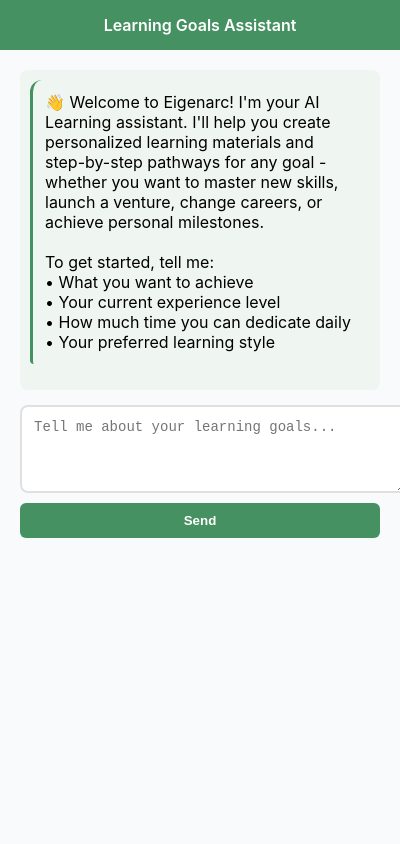
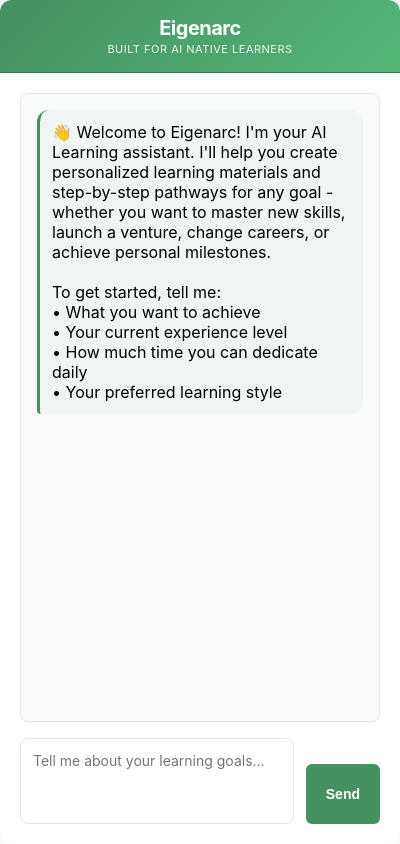
Before and after one commit to svylabs/eigenarc-ext, a browser extension: page popup.html in a window 400 px wide. Both pictures are taken after a click on the button "Get Started". Drawn offline with Linux system fonts and the light colour scheme.

Commit message:
Updating design

```diff
--- a/popup.html
+++ b/popup.html
@@ -9,20 +9,23 @@
       padding: 0;
       margin: 0;
       font-family: -apple-system, BlinkMacSystemFont, 'Segoe UI', Roboto, sans-serif;
-      background: linear-gradient(135deg, hsl(142, 35%, 42%) 0%, hsl(142, 40%, 52%) 100%);
+      background: #f8f9fa;
       overflow: hidden;
+      border: 1px solid #e0e0e0;
+      border-radius: 12px;
+      box-shadow: 0 8px 32px rgba(0,0,0,0.12);
     }
 
     .screen {
       display: none;
       width: 100%;
       height: 100%;
-      padding: 20px;
-      box-sizing: border-box;
-      background: hsl(210, 40%, 98%);
+      background: white;
       position: absolute;
       top: 0;
       left: 0;
+      border-radius: 12px;
+      overflow: hidden;
     }
 
     .screen.active {
@@ -30,10 +33,47 @@
       flex-direction: column;
     }
 
+    /* Header Component */
+    .app-header {
+      background: linear-gradient(135deg, hsl(142, 35%, 42%) 0%, hsl(142, 40%, 52%) 100%);
+      color: white;
+      padding: 16px 20px;
+      border-bottom: 1px solid hsl(142, 35%, 35%);
+      text-align: center;
+    }
+
+    .app-header .logo {
+      font-size: 20px;
+      font-weight: 700;
+      margin: 0;
+      letter-spacing: -0.5px;
+    }
+
+    .app-header .subtitle {
+      font-size: 11px;
+      opacity: 0.9;
+      margin: 2px 0 0 0;
+      font-weight: 400;
+      letter-spacing: 0.5px;
+      text-transform: uppercase;
+    }
+
+    .screen-content {
+      flex: 1;
+      padding: 20px;
+      display: flex;
+      flex-direction: column;
+      overflow: hidden;
+    }
+
     /* Welcome Screen */
     .welcome-content {
       text-align: center;
-      padding: 40px 20px;
+      padding: 60px 20px 40px;
+      flex: 1;
+      display: flex;
+      flex-direction: column;
+      justify-content: center;
     }
 
     .logo-container {
@@ -44,20 +84,21 @@
     }
 
     .logo-image {
-      width: 80px;
-      height: 80px;
-      margin-bottom: 10px;
+      width: 64px;
+      height: 64px;
+      margin-bottom: 12px;
     }
 
-    .logo-text {
-      font-size: 28px;
-      font-weight: bold;
+    .welcome-title {
+      font-size: 24px;
+      font-weight: 700;
       color: hsl(142, 35%, 42%);
-      margin: 0;
+      margin: 0 0 8px 0;
+      letter-spacing: -0.5px;
     }
 
-    .tagline {
-      font-size: 16px;
+    .welcome-subtitle {
+      font-size: 14px;
       color: #666;
       margin-bottom: 40px;
       line-height: 1.5;
@@ -84,25 +125,17 @@
       flex: 1;
       display: flex;
       flex-direction: column;
-    }
-
-    .chat-header {
-      background: hsl(142, 35%, 42%);
-      color: white;
-      padding: 15px;
-      margin: -20px -20px 20px -20px;
-      text-align: center;
-      font-weight: 600;
+      gap: 16px;
     }
 
     .chat-messages {
       flex: 1;
       overflow-y: auto;
-      padding: 10px;
-      background: hsl(142, 25%, 95%);
+      padding: 16px;
+      background: #fafbfc;
+      border: 1px solid #e1e5e9;
       border-radius: 8px;
-      margin-bottom: 15px;
-      max-height: 300px;
+      min-height: 300px;
     }
 
     .message {
@@ -124,30 +157,46 @@
       text-align: right;
     }
 
+    .chat-input-container {
+      display: flex;
+      gap: 12px;
+      align-items: flex-end;
+    }
+
     .chat-input {
-      width: 100%;
+      flex: 1;
+      height: 60px;
       padding: 12px;
-      border: 2px solid #e0e0e0;
+      border: 1px solid #e1e5e9;
       border-radius: 8px;
+      resize: none;
+      font-family: inherit;
       font-size: 14px;
-      resize: vertical;
-      min-height: 60px;
+      line-height: 1.4;
+      transition: border-color 0.2s;
     }
 
     .chat-input:focus {
       outline: none;
       border-color: hsl(142, 35%, 42%);
+      box-shadow: 0 0 0 3px hsl(142, 35%, 42%, 0.1);
     }
 
     .send-btn {
       background: hsl(142, 35%, 42%);
       color: white;
       border: none;
-      padding: 10px 20px;
+      padding: 12px 20px;
       border-radius: 6px;
-      margin-top: 10px;
+      font-size: 14px;
+      font-weight: 600;
       cursor: pointer;
-      font-weight: 600;
+      height: 60px;
+      transition: background-color 0.2s;
+    }
+
+    .send-btn:hover {
+      background: hsl(142, 35%, 38%);
     }
 
     /* Signin Screen */
@@ -305,13 +354,17 @@
 <body>
   <!-- Welcome Screen -->
   <div id="welcomeScreen" class="screen active">
+    <div class="app-header">
+      <div class="logo">Eigenarc</div>
+      <div class="subtitle">Built for AI Native Learners</div>
+    </div>
+    <div class="screen-content">
       <div class="welcome-content">
         <div class="logo-container">
           <img src="logo.svg" alt="Eigenarc Logo" class="logo-image">
-        <div class="logo-text">Eigenarc</div>
+          <div class="welcome-title">AI Learning Assistant</div>
         </div>
-      <div class="tagline">
-        Your AI Learning Assistant<br>
+        <div class="welcome-subtitle">
           Create personalized learning pathways for any goal
         </div>
         <button class="start-btn" id="getStartedBtn">
@@ -319,12 +372,15 @@
         </button>
       </div>
     </div>
+  </div>
 
   <!-- Chat Screen -->
   <div id="chatScreen" class="screen">
-    <div class="chat-header">
-      Learning Goals Assistant
+    <div class="app-header">
+      <div class="logo">Eigenarc</div>
+      <div class="subtitle">Built for AI Native Learners</div>
     </div>
+    <div class="screen-content">
       <div class="chat-container">
         <div class="chat-messages" id="chatMessages">
           <div class="message ai">
@@ -337,6 +393,7 @@
             • Your preferred learning style
           </div>
         </div>
+        <div class="chat-input-container">
           <textarea
             class="chat-input"
             id="chatInput"
@@ -344,9 +401,16 @@
           <button class="send-btn" id="sendChatBtn">Send</button>
         </div>
       </div>
+    </div>
+  </div>
 
   <!-- Signin Screen -->
   <div id="signinScreen" class="screen">
+    <div class="app-header">
+      <div class="logo">Eigenarc</div>
+      <div class="subtitle">Built for AI Native Learners</div>
+    </div>
+    <div class="screen-content">
       <div class="signin-content">
         <h2>Your Learning Plan is Ready!</h2>
         <div class="plan-preview">
@@ -362,12 +426,15 @@
         </button>
       </div>
     </div>
+  </div>
 
   <!-- Home Screen -->
   <div id="homeScreen" class="screen">
-    <div class="home-header">
-      Welcome back! 🎯
+    <div class="app-header">
+      <div class="logo">Eigenarc</div>
+      <div class="subtitle">Built for AI Native Learners</div>
     </div>
+    <div class="screen-content">
       <div class="tabs">
         <button class="tab active" id="currentPlanTabBtn" data-tab="currentPlan">Current Plan</button>
         <button class="tab" id="createPlanTabBtn" data-tab="createPlan">Create Plan</button>
@@ -398,11 +465,13 @@
               Let's create a new learning plan! What would you like to learn next?
             </div>
           </div>
+          <div class="chat-input-container">
             <textarea
               class="chat-input"
               id="createPlanInput"
               placeholder="Describe your new learning goal..."></textarea>
-          <button class="send-btn" id="sendCreatePlanBtn">Send Message</button>
+            <button class="send-btn" id="sendCreatePlanBtn">Send</button>
+          </div>
         </div>
       </div>
     </div>
```
Lines whose indentation alone changed are shown as unchanged.
